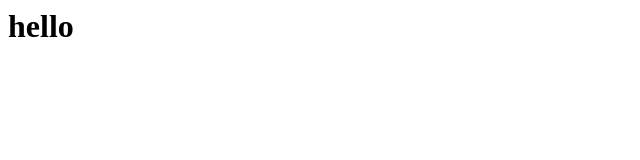
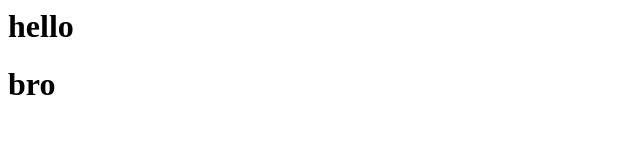
Before and after one commit to tinetic/hello, a plain HTML site: page index.html in a window 1280 px wide. Shown: the full height of the page, 0-640 px from the left. Drawn offline with Linux system fonts and the light colour scheme.

Commit message:
Update index.html

```diff
--- a/index.html
+++ b/index.html
@@ -1 +1,2 @@
 <h1>hello</h1>
+<h1>bro</h1>
```
